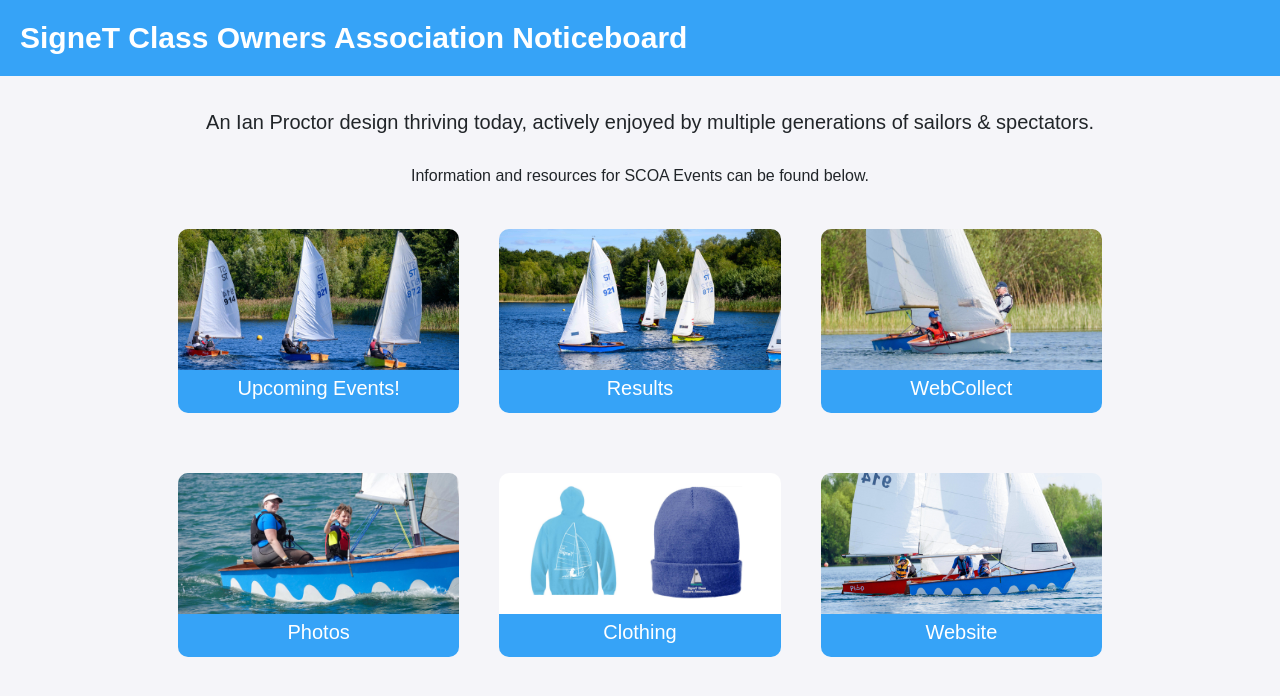
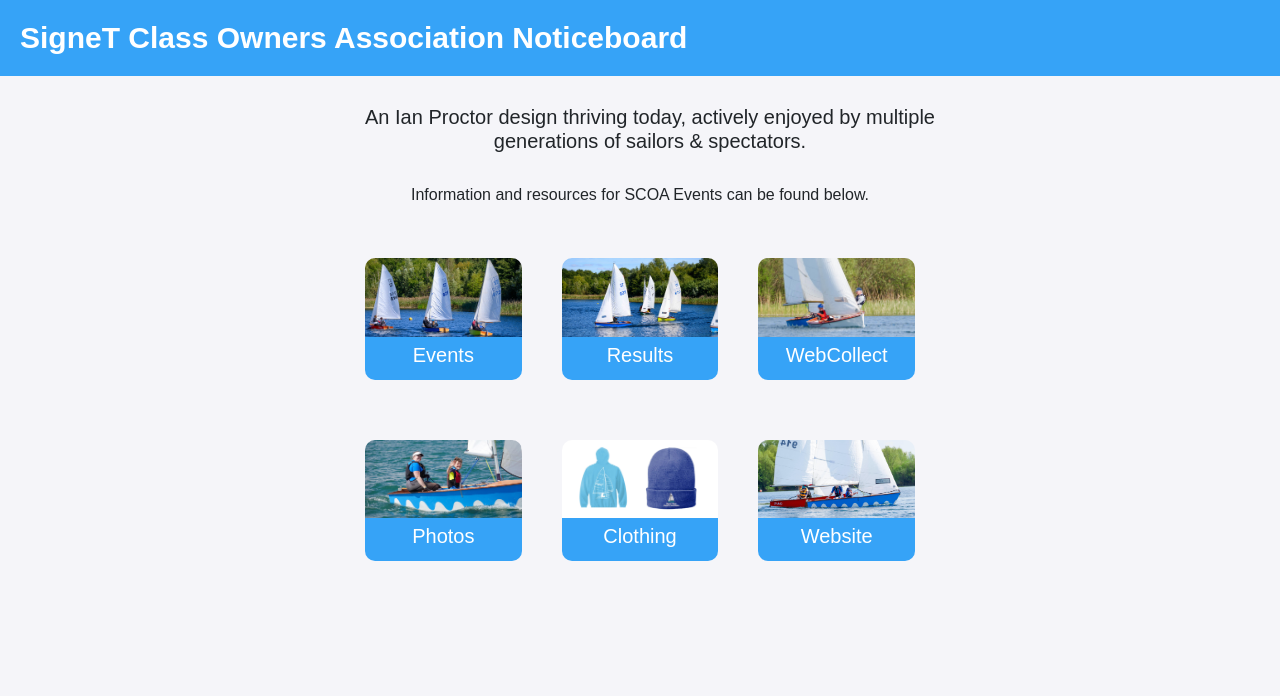
Before and after one commit to wrussell1999/signet-website, a Jekyll site: the page built from index.html, in a window 1280 px wide. Shown: the top 696 px of the page. Built offline with Jekyll 4.4.1, drawn with Linux system fonts in a browser that asks for light colours; nearby versions of some CDN libraries.

Commit message:
Center boxes

```diff
--- a/_sass/all.scss
+++ b/_sass/all.scss
@@ -117,7 +117,7 @@
     align-items: normal !important;
 }
 
-@media (min-width: 782px) {
+@media (min-width: 1100px) {
     .wp-block-columns {
         flex-wrap: nowrap !important;
     }
@@ -179,8 +179,9 @@
 
 .center {
     margin: auto;
-    width: 80%;
-    padding: 10px;
+    width: 50%;
+    padding: 5px;
+    display: block;
 }
 
 .title {
--- a/index.html
+++ b/index.html
@@ -3,15 +3,15 @@
 ---
 
 
-<div class="content-area center" id="primary">
-    <div class="title">
+<div class="content-area " id="primary">
+    <div class="title center">
         <!--<h1>SigneT Class Owners Association - Noticeboard</h1>-->
         <br>
         <h5>An Ian Proctor design thriving today, actively enjoyed by multiple generations of sailors & spectators.</h5>
         <br>
         <h6>Information and resources for SCOA Events can be found below.</h6>
     </div>
-    <main class="site-main" id="main">
+    <main class="site-main center" id="main">
         <article id="post-2" class="post-2 page type-page status-publish has-post-thumbnail"
             itemtype="https://schema.org/CreativeWork" itemscope="">
             <div class="inside-article">
@@ -23,7 +23,7 @@
                                     <img width="400" height="270" src="/assets/img/header2.jpg">
                                 </a>
                                 <figcaption class="wp-element-caption">
-                                    <a href="/events">Upcoming Events!</a>
+                                    <a href="/events">Events</a>
                                 </figcaption>
                             </figure>
                         </div>
```
